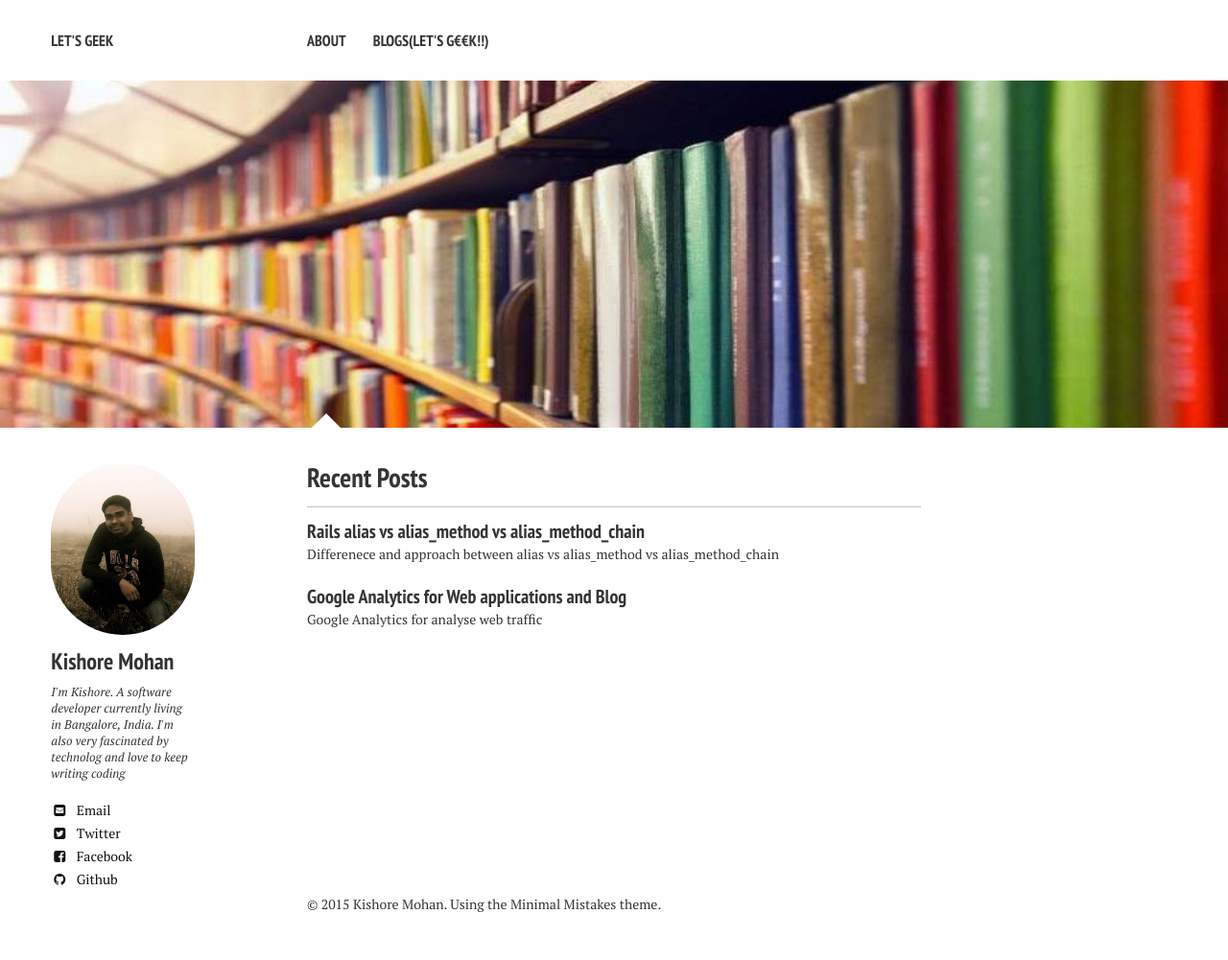
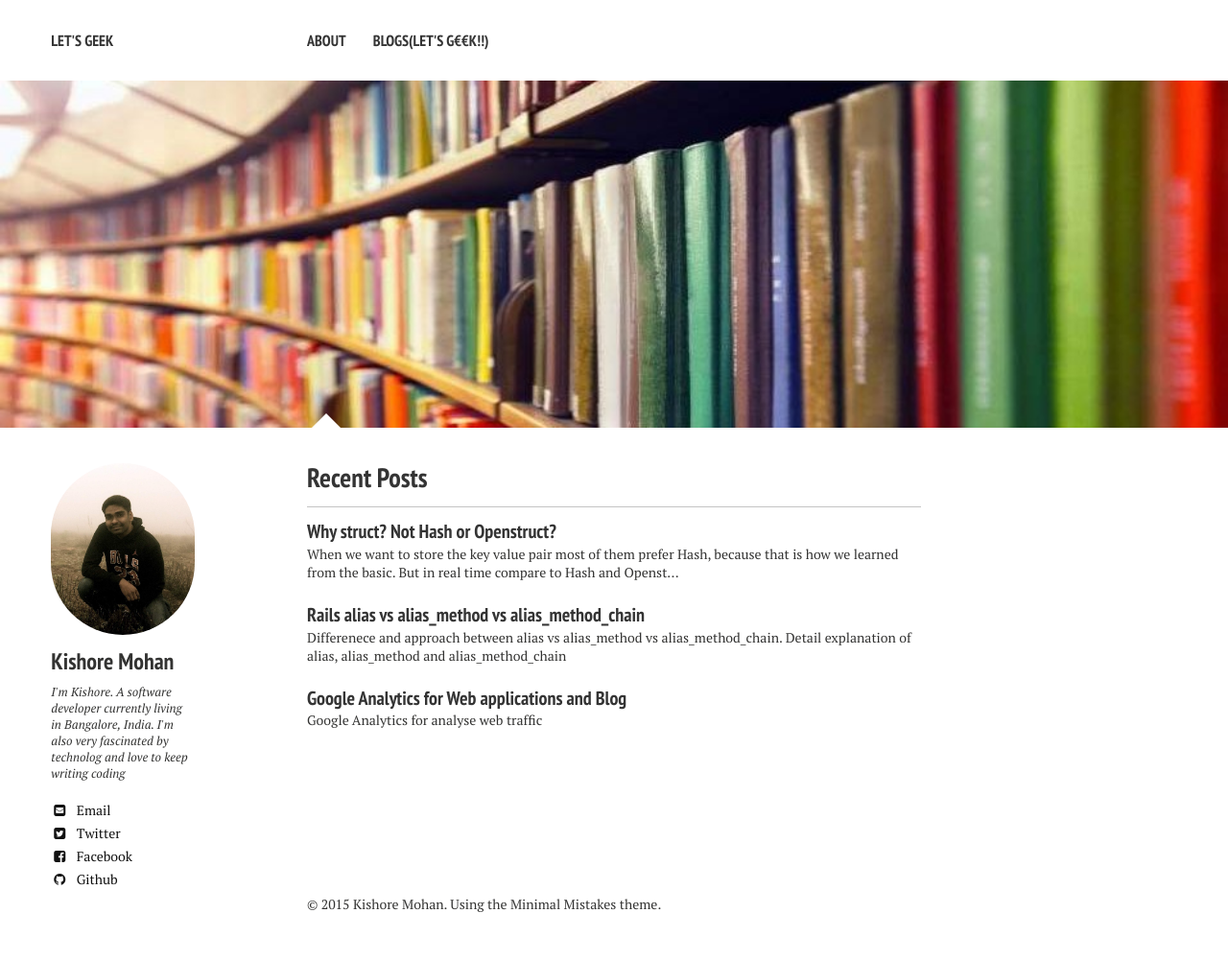
Before and after one commit to sathiyamoorthy/sathiyamoorthy.github.io, a Jekyll site: the page built from index.md, in a window 1280 px wide. Shown: the whole page at 96% size. Built offline with Jekyll 4.4.1, drawn with Linux system fonts in a browser that asks for light colours; nearby versions of some CDN libraries; part of the change alters nothing that is shown.

Commit message:
ruby struct post

```diff
--- a/_config.yml
+++ b/_config.yml
@@ -3,7 +3,7 @@
 title:            Let's Geek
 locale:           en_US
 url:              http://geek.kishore-m.com
-# url:  http://localhost:4000
+#url:  http://localhost:4000
 
 # Jekyll configuration
 
--- a/_posts/2015-07-03-alias-alias-method.md
+++ b/_posts/2015-07-03-alias-alias-method.md
@@ -1,7 +1,7 @@
 ---
 layout: post
 title: "Rails alias vs alias_method vs alias_method_chain"
-excerpt: "Differenece and approach between alias vs alias_method vs alias_method_chain"
+excerpt: "Differenece and approach between alias vs alias_method vs alias_method_chain. Detail explanation of alias, alias_method and alias_method_chain"
 date: 2015-07-03
 status: publish
 comments: true
@@ -10,8 +10,6 @@ categories:
 - Rails
 tags:
 - "Rails, Ruby, alias, alias_method, alias_method_chain, kishore-mohan, kishore.M, difference between alias vs alias_method vs alias_method_chain"
-image:
-  feature: technical_books.jpg
 ---
 
 Before going to understand about the difference one should understand is this <b>method</b> or <b>keyword</b>. Believe most of them have this confusion because of the comma and passing argument to the alias we can't conclude its a method. Because **it's a Ruby keyword** (that trips every time we put a comma between the old and new method name,and the compiler complains).
--- /dev/null
+++ b/_posts/2015-07-29-ruby-struct.md
@@ -0,0 +1,98 @@
+---
+layout: post
+title: "Why struct? Not Hash or Openstruct?"
+excerpt: "When we want to store the key value pair most of them prefer Hash, because that is how we learned from the basic. But in real time compare to Hash and Openstruct, Struct works better than other key value storage."
+date: 2015-07-29
+status: publish
+comments: true
+share: true
+categories:
+- Ruby
+tags:
+- "Ruby, Struct, Ruby Hash, Ruby Openstruch, Ruby Struct, kishore-mohan, kishore.M, difference between struct vs openstruct vs hash, Why Struct? Not Openstruct or Hash?"
+---
+
+Most of them prefer Hash when we want to store the object with key and value pair, because that's how we learned ruby basics. When we keeping growing we will be well attached with hashes and start dumping the hash concept everywhere.
+
+Eventually, most of them believe that hashes behave more like objects and easy to use, but this is a horrible idea. Let's conclude this in a short while.
+
+###alien! code - Based on the view and approach(Hash)
+___
+{% highlight ruby %}
+def result(type, value)
+  result= {}
+  result["type"] = type
+  result["value"] = value
+  result
+end
+
+> r = result("success", 2)
+> r["type"] => "success"
+> r["value"] => 2
+> r[:type] => nil #symbol and string conflict
+> r[:types] => nil #Developers likes "typo" and not giving any exception
+{% endhighlight %}
+___
+
+Hashes in ruby are loosley related data structue, it doesn't provide any exception on both getter and setter. Again the biggest challenge between get the values from hashes depends on symbol and string on keys.
+
+
+Hash can be very useful when storing dyanmic keys using some logic, number of keys are not constant and non structured data. But when the keys are constant and structured data, storing with hashes like putting your code into non scalable and vulnerable. Alien!!
+
+{% highlight ruby %}
+class Result
+  attr_accessor :type, :value
+  def initialize(type, value)
+    @type = type
+    @value = value
+  end
+end
+
+> result = Result.new("success", 2)
+> result.type = "success"
+> result.value = 2
+> result.types
+NoMethodError: undefined method `types' for #<Result:0x007fd1689ecfa0 @type="success", @value=2>s
+{% endhighlight %}
+
+Sometimes we likely to be said, "can hashes accessed like an object" the above code more looks like developer friendly and can access as a object easily get and set values from object. But it can be frustrated creating a class and initializing the variable which doesn't make sense writting two many lines.
+
+###OpenStruct - Killer with flexible hands
+
+We will found OpenStruct, it solves the problem of hash key lookup by providing them as methods and easy to access. Looks pretty close to hash but it is missing many methods which hash supports.
+___
+{% highlight ruby %}
+require "ostruct"
+result = OpenStruct.new(type: "success", value: 2)
+
+> result.type = "success"
+> result.value = 2
+> result.types = nil # Typo or undefined keys, not give any exception
+{% endhighlight %}
+___
+
+But OpenStruct perfomance was seriously bad!! its very slower than hash, because OpenStruct uses ruby **method_missing** and **define_method** to generate dynamic methods and going with metaprogramming code something should think its really necessary.
+
+###Struct - Finally!!
+
+Struct works very similar like OpenStruct, except that it will not support dynamic undefined attributes and should follow class naming convention.
+
+___
+{% highlight ruby %}
+Result = Struct.new(:type, :value)
+
+> result = Result.new("success", 2)
+> result.type = "success"
+> result.value = 2
+> result.types
+NoMethodError: undefined method `types' for #<struct Result type="success", value=2>
+{% endhighlight %}
+
+# or
+class Result < Struct.new(:status, :value)
+end
+
+#both are same
+___
+
+Struct is faster than Hash and OpenStruct, very reliable and readable code.
```
Also changed, not shown: Gemfile.lock.
